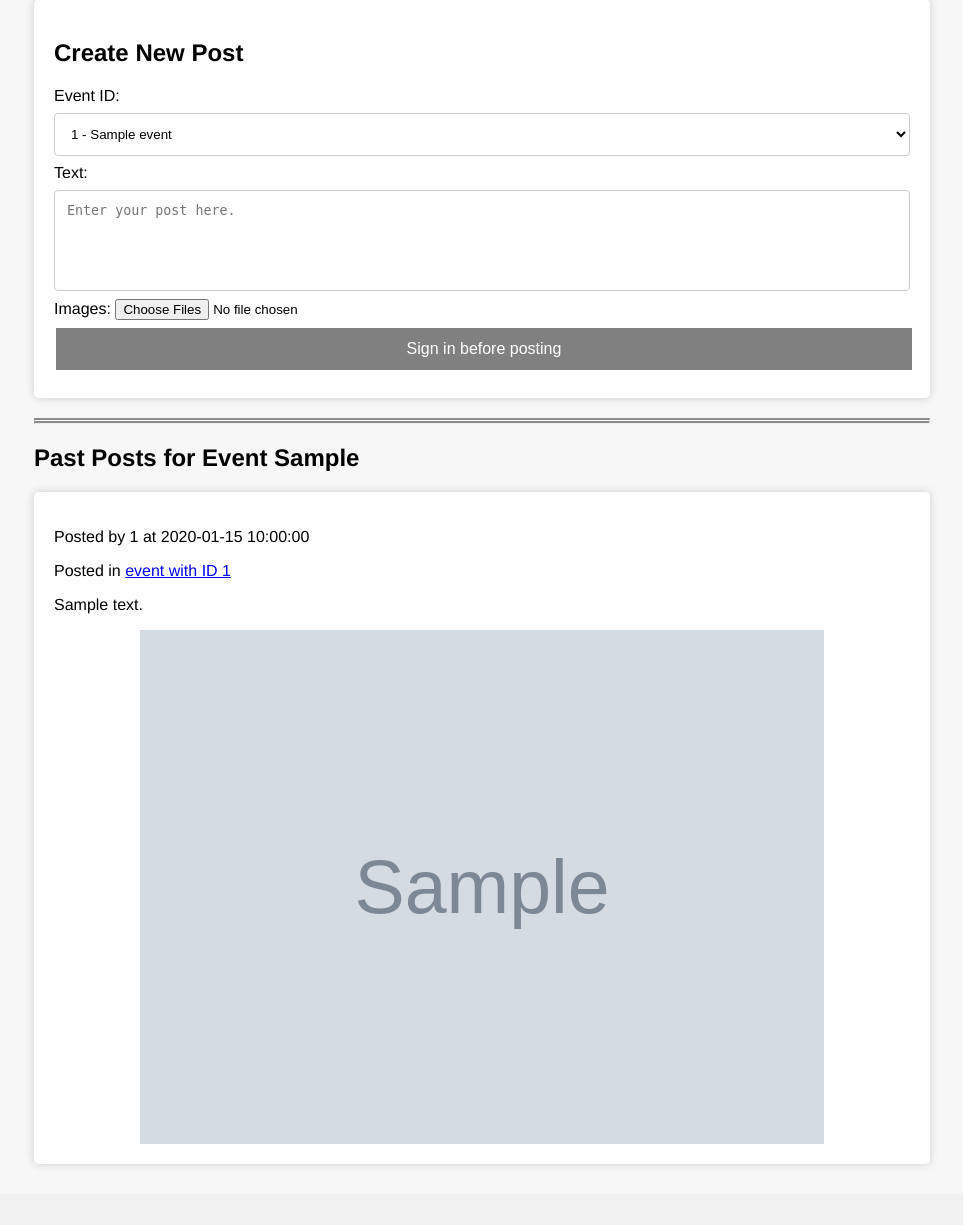
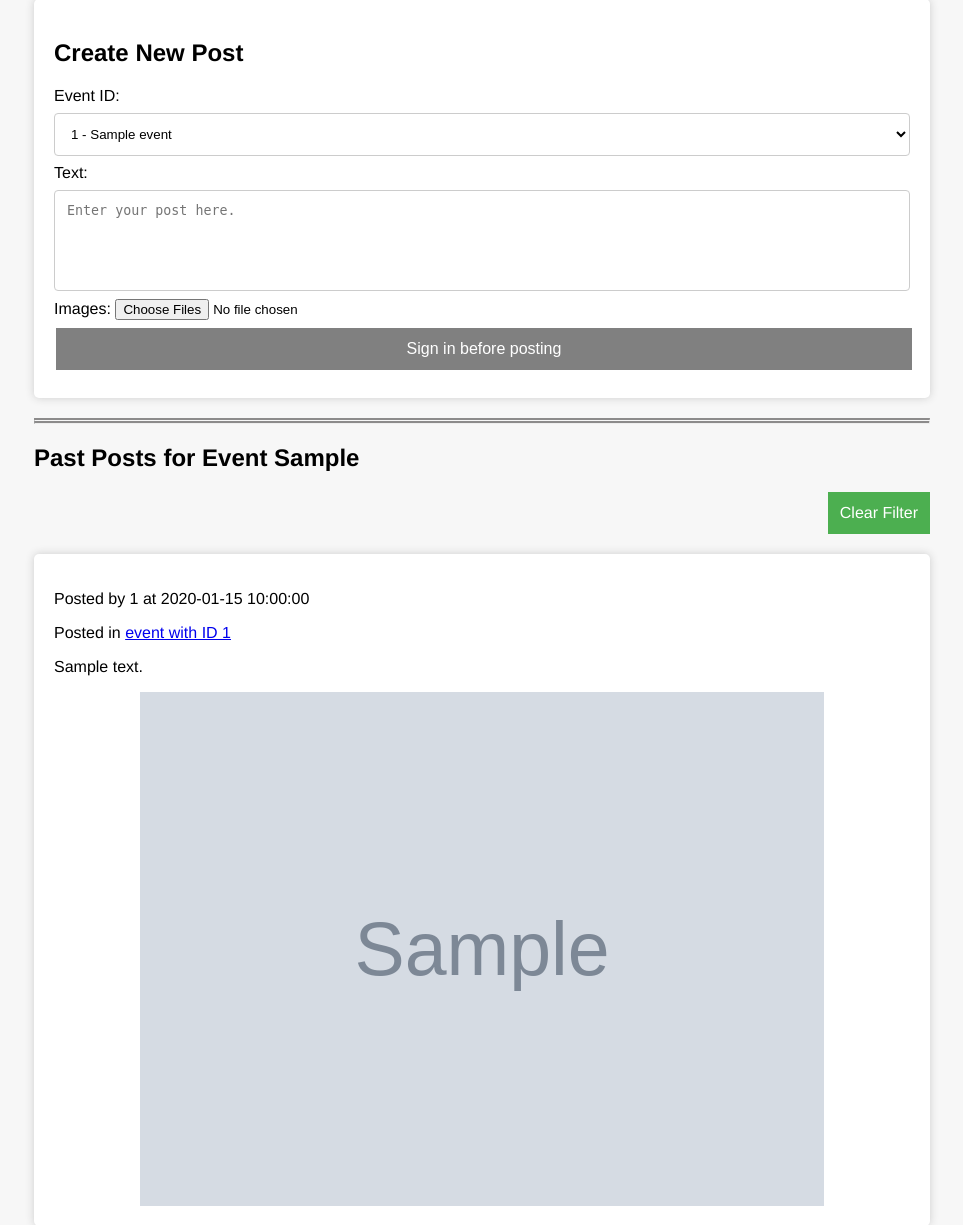
Before and after one commit to knative-portability/large-events, a Flask app: template pageserve/templates/index.html in a window 1280 px wide. Shown: the part 172-1397 px from the top of the page, without its empty margins (158-1121 px from the left). Before the commit the page ends 1337 px from the top, so only its background shows below. Run offline with Flask 2, Linux system fonts and the light colour scheme; the template is opened without the code that fills it: most values are stand-ins (such as "Sample title", 1, 10 or a date in 2020); grey boxes marked "Sample" are stand-in pictures; parts of the project's set-up code (start-up, migrations or seed data) failed here and were passed over; some libraries are stand-ins or nearby versions.

Commit message:
Add clear filter button

```diff
--- a/pageserve/static/style.css
+++ b/pageserve/static/style.css
@@ -96,13 +96,14 @@
   align-items: center;
 }
 
-.dropbtn {
+.btn_filter {
   background-color: #4CAF50;
   color: white;
   padding: 12px;
   font-size: 16px;
   border: none;
   cursor: pointer;
+  text-decoration: none;
 }
 
 .dropdown-content {
@@ -119,7 +120,7 @@
 /* dropdown margin increases if screen is narrow and button becomes taller */
 @media screen and (max-width: 425px) {
   .dropdown-content {
-      margin-top: 60px;
+    margin-top: 60px;
   }
 }
 
@@ -138,7 +139,7 @@
   display: block;
 }
 
-.filter_dropdown:hover .dropbtn {
+.filter_dropdown:hover .btn_filter {
   background-color: #3e8e41;
 }
 
@@ -194,7 +195,8 @@ textarea {
   box-sizing: border-box;
 }
 
-.form textarea {  display: flex;
+.form textarea {
+  display: flex;
   flex-direction: column;
   align-items: flex-end;
   resize: none;
--- a/pageserve/templates/index.html
+++ b/pageserve/templates/index.html
@@ -76,11 +76,17 @@ limitations under the License.
 
     {% if sub_event %}
     <h2>Past Posts for Event {{ sub_event }}</h2>
+    <div class="filter_bar">
+        <div></div>
+        <div class="filter_dropdown">
+            <a href=".." class="btn_filter">Clear Filter</a>
+        </div>
+    </div>
     {% else %}
     <div class="filter_bar">
         <h2>All Past Posts</h2>
         <div class="filter_dropdown">
-            <button class="dropbtn">Filter by Event</button>
+            <button class="btn_filter">Filter by Event</button>
             <div class="dropdown-content">
               {% for event in events %}
                   <a href="/v1/get_posts/{{ event._id['$oid'] }}">{{ event._id['$oid'] }}</a>
```
